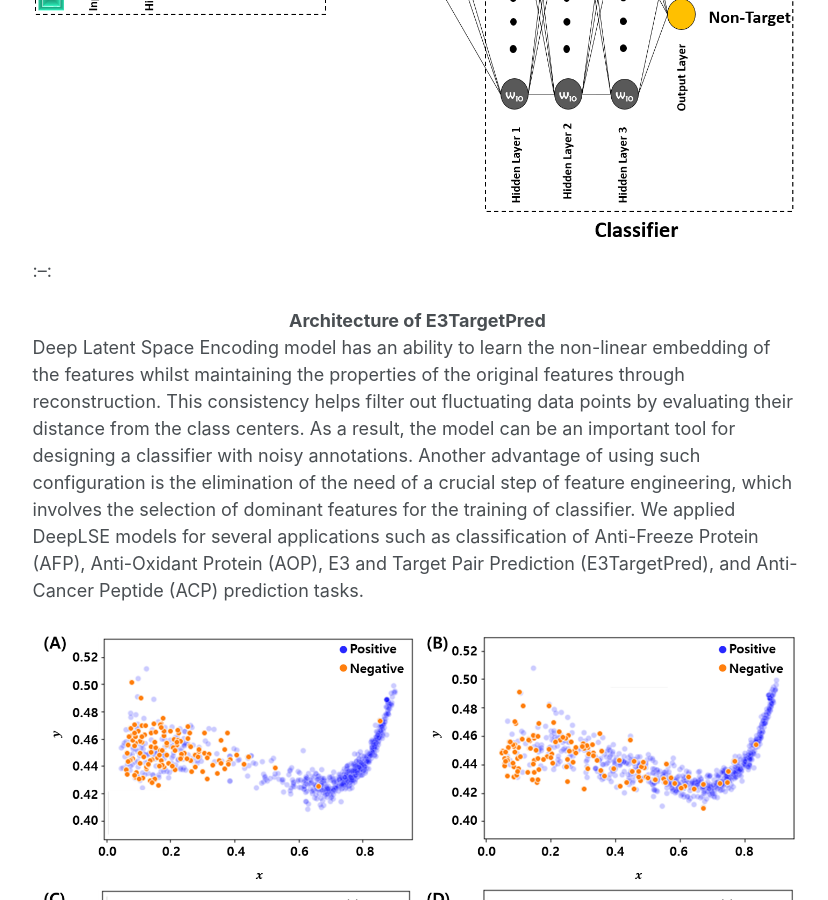
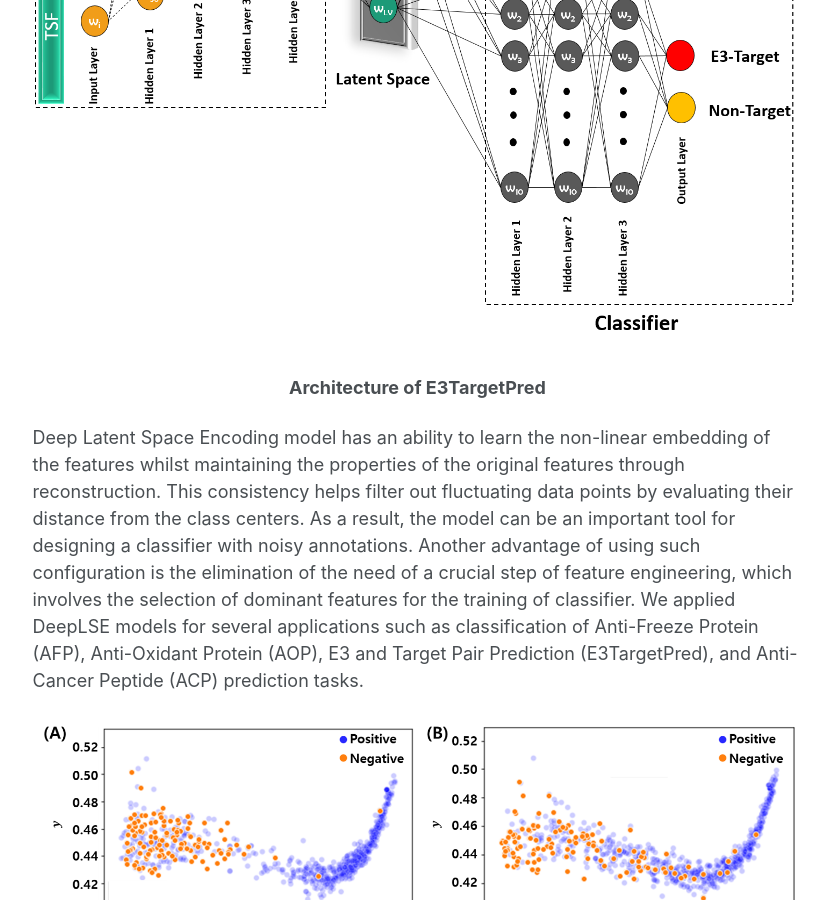
Before and after one commit to psychemistz/profile, a Jekyll site: the page built from _pages/research.md, in a window 1280 px wide and 900 px high, scrolled down 5390 px. Shown: the whole window, without its empty margins (249-1077 px from the left). Built offline with Jekyll 4.4.1, drawn with Linux system fonts in a browser that asks for light colours.

```diff
--- a/_pages/research.md
+++ b/_pages/research.md
@@ -21,13 +21,13 @@ Disease gene prioritization methods such as network propagation and similarity p
 
 ![Figure1. Schematic of Disease Gene Prioritization for Classification (DGP4C) Framework](/profile/images/dgp4c.jpg)
 
-<center><strong> Schematic of Disease Gene Prioritization for Classification (DGP4C) Framework </strong></center>
+<p><center><strong> Schematic of Disease Gene Prioritization for Classification (DGP4C) Framework </strong></center></p>
 
 Figure 1 provides a schematic diagram of the proposed DGP4C framework. The algorithm begins finding candidate disease genes using a disease gene prioritization method based on a combination of disease gene scores calculated from network propagation and function similarity profiling. The feature importance of candidate disease genes for disease phenotype classification is then assessed and important candidate genes are fed back to the gene prioritization step to update candidate disease genes until no additional disease gene candidates are found.
 
 ![Figure2. Performance Assessment of Disease Gene Prioritization for Classification (DGP4C) Framework](/profile/images/dgp4c_result.jpg)
 
-<center><strong> Performance Assessment of Disease Gene Prioritization for Classification (DGP4C) Framework </strong></center>
+<p><center><strong> Performance Assessment of Disease Gene Prioritization for Classification (DGP4C) Framework </strong></center></p>
 
 
 
@@ -51,7 +51,7 @@ In this study, we tried to develop applicatin specific self-supervised learning
 ### Minimum Variance Representation Learning (MVNet)
 ![Figure3. Minimum Variance Network (MVNet) based SERS Signal Processing Pipeline](/profile/images/mvnet.png)
 
-<center><strong> Minimum Variance Network (MVNet) based SERS Signal Processing Pipeline </strong></center>
+<p><center><strong> Minimum Variance Network (MVNet) based SERS Signal Processing Pipeline </strong></center></p>
 
 Despite the numerous advantages of surface enhanced Raman spectroscopy (SERS), it is still considered to be poorly reproducible and not a sufficiently robust analytical technique for routine implementation outside of academia. Here, we propose a self-supervised learning model for minimizing inter-laboratory variability in quantitative SERS measurements coined as MVNet. The proposed MVNet is designed to generate minimum variance SERS spectra of the same target analyte from various laboratory data while maintaining the characteristics of the original spectra. By comparing the regression performance of the generated and original SERS spectra, we showed that the proposed model can reduce interlaboratory variability while improve regression performance.
 
@@ -59,7 +59,7 @@ Despite the numerous advantages of surface enhanced Raman spectroscopy (SERS), i
 ### Sparse Subsample based Gene Expression Reconstruction
 ![Figure4. Sparse Subsample based Gene Expression Reconstuction Network](/profile/images/ssrecon.png)
 
-<center><strong> Gene Expresssion Reconstruction Network based on Sparse Subsampling </strong></center>
+<p><center><strong> Gene Expresssion Reconstruction Network based on Sparse Subsampling </strong></center></p>
 
 Cells do not express genes individually, but as a set of individual programs, and each cell expresses only a limited number of programs at a time. Due to these modular and sparse gene expression properties, it is possible to reconstruct whole gene expression vectors from subsamples of some genes. Here, we proposed a Convolutional Neural Network (CNN) model to reconstruct gene expression. The proposed model has a U-Net-like structure, includes encoding and decoding parts corresponding to transformations and inverse transformations of the data, and learns how to minimize reconstruction errors under given sparsity conditions through training. Using only 10% of the original data, this model was able to achieve 0.86 PCC values comparable to state-of-the-art gene expression reconstruction models.
 
@@ -70,14 +70,13 @@ In many biological applications, the large number of features often makes it dif
 
 ### Deep Latent Space Encoding (DeepLSE)
 ![Figure5. Architecture of E3TargetPred](/profile/images/e3targetpred.png)
-:--:
-<center><strong> Architecture of E3TargetPred </strong></center>
+<p><center><strong> Architecture of E3TargetPred </strong></center></p>
 
 Deep Latent Space Encoding model has an ability to learn the non-linear embedding of the features whilst maintaining the properties of the original features through reconstruction. This consistency helps filter out fluctuating data points by evaluating their distance from the class centers. As a result, the model can be an important tool for designing a classifier with noisy annotations. Another advantage of using such configuration is the elimination of the need of a crucial step of feature engineering, which involves the selection of dominant features for the training of classifier. We applied DeepLSE models for several applications such as classification of Anti-Freeze Protein (AFP), Anti-Oxidant Protein (AOP), E3 and Target Pair Prediction (E3TargetPred), and Anti-Cancer Peptide (ACP) prediction tasks.
 
 ![Figure6. Latent Visualization for E3TargetPred Model](/profile/images/e3targetpred_latent.png)
 
-<center><strong> Latent Visualization for E3TargetPred Model </strong></center>
+<p><center><strong> Latent Visualization for E3TargetPred Model </strong></center></p>
 
 The figure above shows learned latent space for classification of E3-target pairs and non E3-target pairs. This visualization clearly shows that the model effectively learn low-dimensional represnetation for classification between actual E3-target pairs and Non-E3-target pairs.
 
@@ -85,7 +84,7 @@ The figure above shows learned latent space for classification of E3-target pair
 ### Deep Sparse Reconstruction Classifier (DeepSRC)
 ![Figure7. DeepSRC Model](/profile/images/deepsrc.png)
 
-<center><strong> Schematic Illustration of DeepSRC Model </strong></center>
+<p><center><strong> Schematic Illustration of DeepSRC Model </strong></center></p>
 
 Sparse Representation based Classification (SRC) framwork is based on a parsimonious principle in which a test sample can be reconstructed using a linear combination of over-complete dictionary matrix (ODM) elements with sparse weights. It is very robust to redundancy, because it only selects a few among all of the basis vectors. It is also very robust to noise. The DeepSRC is an autoencoder-based neural network approach that mimics the conventional SRC approach. In particular, it is composed of an encoder, a sparse coding layer, and a decoder to learn sparse representation from original features.
 
@@ -99,7 +98,7 @@ Sparse Representation based Classification (SRC) framwork is based on a parsimon
 ## Ovelap Statistics and its applications
 ![Figure8. Relationship between binary classifier and overlap statistics](/profile/images/overlap.png)
 
-<center><strong> Relationship between binary classifier and overlap statistics </strong></center>
+<p><center><strong> Relationship between binary classifier and overlap statistics </strong></center></p>
 
 Distribution overlap between two probability distributions are fundamental effect size measure for binary classification task. I and my collagures utilized overlap statistics as a metric for evaluating data and model in various applications, such as bioassay, differential expression/activity analysis, data/model quality assessment tasks.
 
@@ -108,7 +107,7 @@ ovltools designed to provide some of functions that can calculate distribution o
 
 ![Figure9. Estimation of overlap between two normal distributions using ovltools](/profile/images/ovltools.png)
 
-<center><strong> Estimation of overlap between two normal distributions using ovltools </strong></center>
+<p><center><strong> Estimation of overlap between two normal distributions using ovltools </strong></center></p>
 
 
 ### GMDM: Generalized Multi-Dimensional overlap Metric
@@ -116,7 +115,7 @@ In this paper, we extended the idea of one-dimensional overlap coefficient into
 
 ![Figure10. Schematic Diagram of GMDM](/profile/images/gmdm.png)
 
-<center><strong> Schematic Diagram of GMDM </strong></center>
+<p><center><strong> Schematic Diagram of GMDM </strong></center></p>
 
 
 <!--
```
